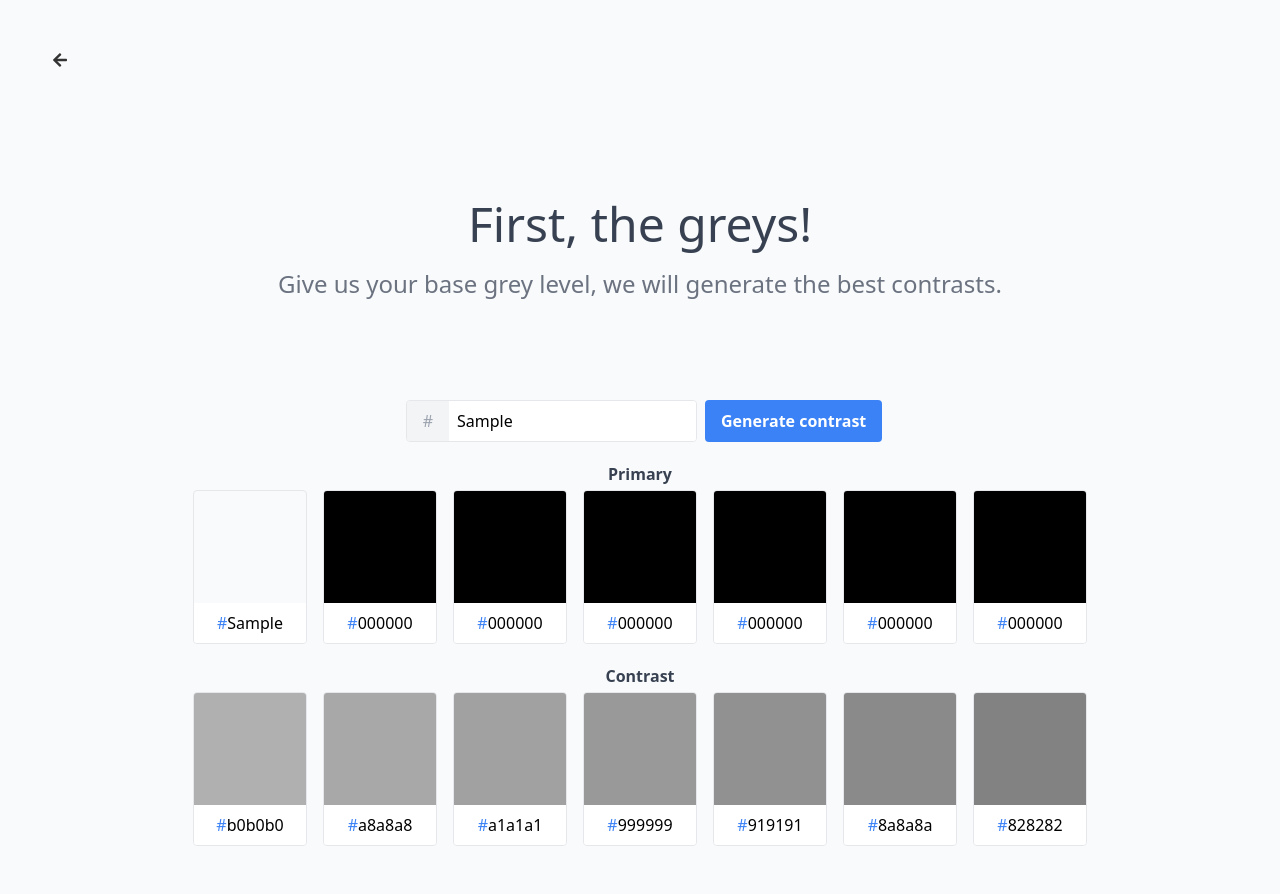
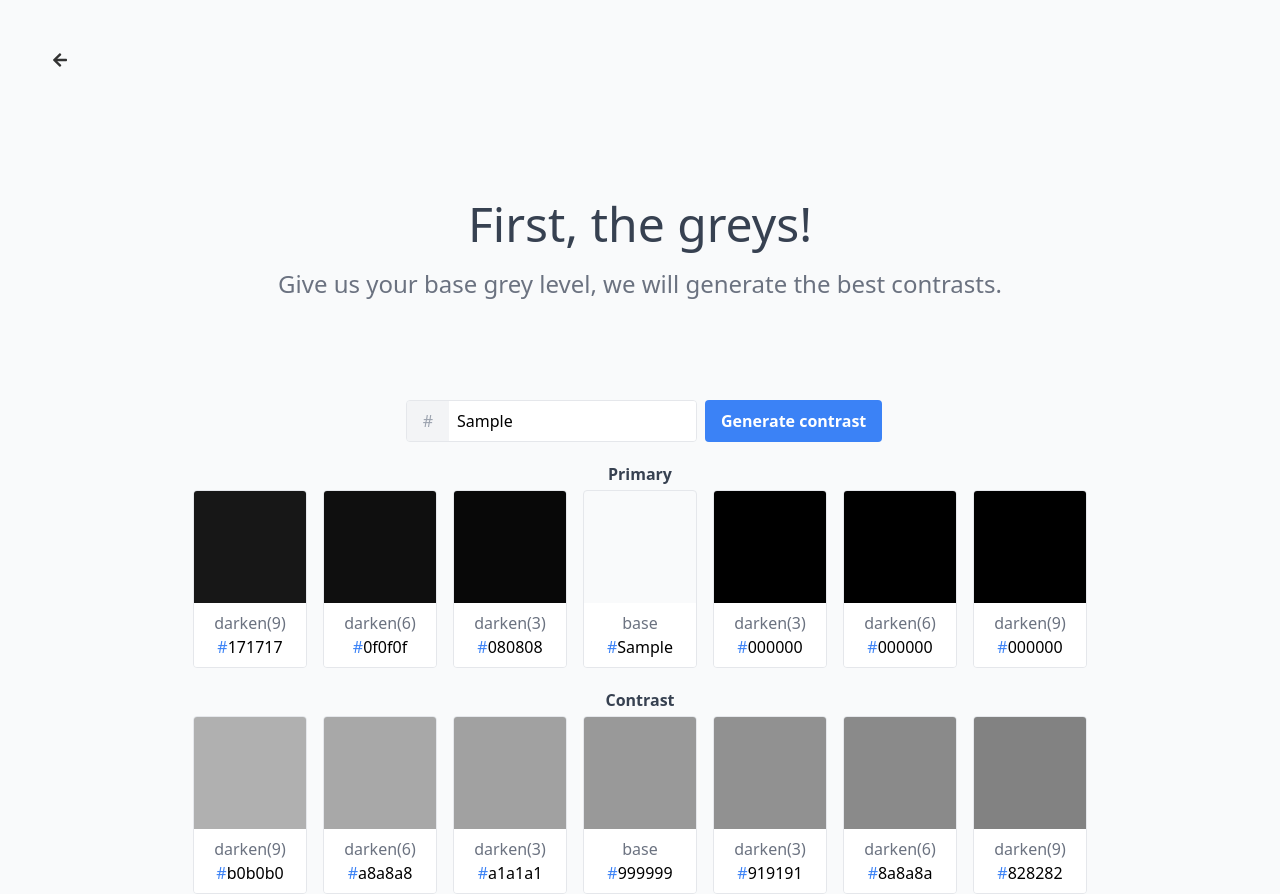
Before and after one commit to codikos/swaatch, a Next.js app: page /grays in a window 1280 px wide. Both pictures are taken after typing "Sample" into the empty fields and a click on the button "Generate contrast". Before the commit the page ends 846 px from the top, so only its background shows below. Built offline with nearby package versions, Linux system fonts and the light colour scheme.

Commit message:
fix: add name to colors

```diff
--- a/pages/grays.tsx
+++ b/pages/grays.tsx
@@ -27,42 +27,46 @@ const generatePalette = (color: string, options: Options) => {
 
   if (direction === 'right') {
     return [
-      color,
-      ...Array.from({ length: nbVariation }).map((_, i) =>
-        tinycolor(color)
+      { name: 'base', color },
+      ...Array.from({ length: nbVariation }).map((_, i) => ({
+        name: `darken(${(i + 1) * increment})`,
+        color: tinycolor(color)
           .darken((i + 1) * increment)
           .toHex(),
-      ),
+      })),
     ];
   }
 
   if (direction === 'left') {
     return [
       ...Array.from({ length: nbVariation })
-        .map((_, i) =>
-          tinycolor(color)
+        .map((_, i) => ({
+          name: `darken(${(i + 1) * increment})`,
+          color: tinycolor(color)
             .lighten((i + 1) * increment)
             .toHex(),
-        )
+        }))
         .reverse(),
-      color,
+      { name: 'base', color },
     ];
   }
 
   return [
     ...Array.from({ length: Math.floor(nbVariation / 2) })
-      .map((_, i) =>
-        tinycolor(color)
+      .map((_, i) => ({
+        name: `darken(${(i + 1) * increment})`,
+        color: tinycolor(color)
           .lighten((i + 1) * increment)
           .toHex(),
-      )
+      }))
       .reverse(),
-    color,
-    ...Array.from({ length: Math.floor(nbVariation / 2) }).map((_, i) =>
-      tinycolor(color)
+    { name: 'base', color },
+    ...Array.from({ length: Math.floor(nbVariation / 2) }).map((_, i) => ({
+      name: `darken(${(i + 1) * increment})`,
+      color: tinycolor(color)
         .darken((i + 1) * increment)
         .toHex(),
-    ),
+    })),
   ];
 };
 
@@ -95,12 +99,15 @@ const Input = ({ label, name, placeholder, size, onChange, value }: InputProps)
   </div>
 );
 
-const ColorCard = ({ color }) => (
+const ColorCard = ({ color, name }) => (
   <div className="mx-2 border border-gray-200 rounded overflow-hidden">
     <div className="w-28 h-28" style={{ backgroundColor: `#${color}` }}></div>
     <div className="bg-white px-4 py-2 text-center">
-      <span className="text-blue-500">#</span>
-      {color}
+      <div className="text-gray-500">{name}</div>
+      <div>
+        <span className="text-blue-500">#</span>
+        {color}
+      </div>
     </div>
   </div>
 );
@@ -135,16 +142,16 @@ export default function PrimaryPage() {
           <div className="mt-5">
             <h3 className="text-1xl text-center font-bold text-gray-700 dark:text-gray-100">Primary</h3>
             <div className="flex flex-row justify-center mt-1">
-              {generatePalette(hexValue, { direction: 'right', nbVariation: 6, increment: 3 }).map((value) => (
-                <ColorCard color={value} />
+              {generatePalette(hexValue, { direction: 'both', nbVariation: 6, increment: 3 }).map(({ name, color }) => (
+                <ColorCard color={color} name={name} />
               ))}
             </div>
           </div>
           <div className="mt-5">
             <h3 className="text-1xl text-center font-bold text-gray-700 dark:text-gray-100">Contrast</h3>
             <div className="flex flex-row justify-center mt-1">
-              {generatePalette(contrast, { direction: 'both', nbVariation: 6, increment: 3 }).map((value) => (
-                <ColorCard color={value} />
+              {generatePalette(contrast, { direction: 'both', nbVariation: 6, increment: 3 }).map(({ name, color }) => (
+                <ColorCard color={color} name={name} />
               ))}
             </div>
           </div>
```
